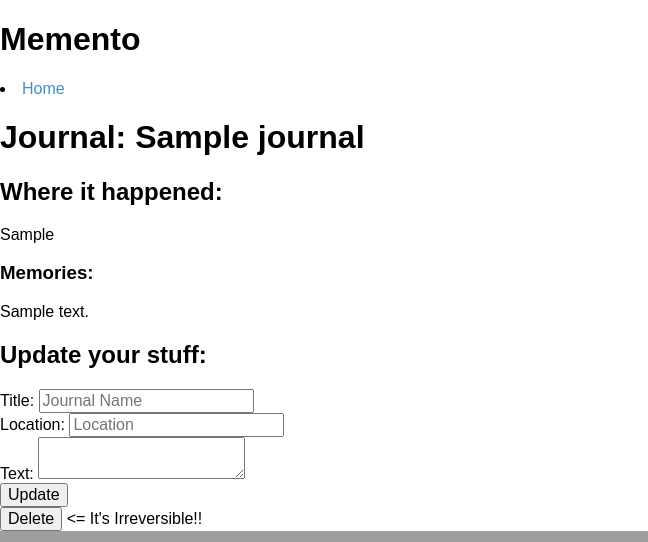
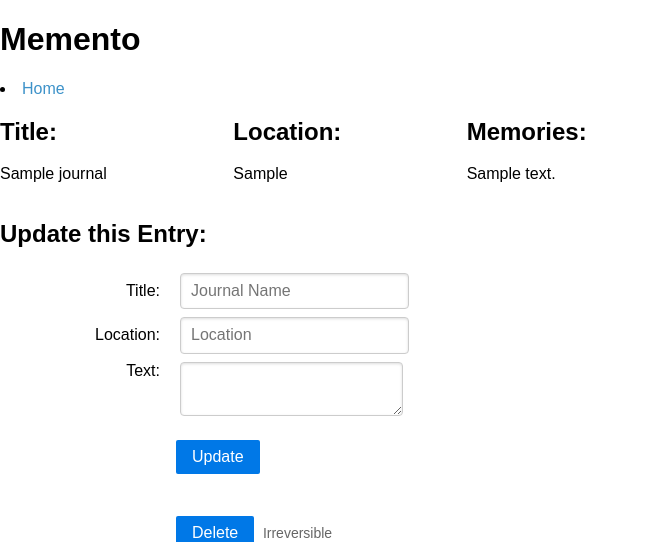
Before and after one commit to shaunl89/project-2, a Node server app: template views/journals/show.handlebars in a window 1280 px wide. Shown: the top 542 px of the page, without its empty margins (0-648 px from the left). Run offline with Node 20, Linux system fonts and the light colour scheme; tables that the repository leaves empty hold one stand-in row (values such as "Sample post"); the template is opened without the code that fills it: values that come from a table or form of the project are taken from there, most other values are stand-ins (such as "Sample title", 1, 10 or a date in 2020); some libraries are stand-ins or nearby versions; grey boxes are pictures that could not be loaded.

Commit message:
added css framework

```diff
--- a/public/css/style.css
+++ b/public/css/style.css
@@ -12,6 +12,11 @@ a:focus {
     text-decoration: underline;
 }
 
+header {
+  margin: 0 100px;
+}
+
 body {
-  margin: 20;
+  min-width: 500px;
+  max-width: 700px;
 }
--- a/views/journals/show.handlebars
+++ b/views/journals/show.handlebars
@@ -1,39 +1,58 @@
-<h1>Journal: {{journal.name}}</h1>
+<div class="pure-g">
 
-<h2>Where it happened: </h2>
-<p>{{journal.location}}</p>
+  <div class="pure-u-1-3">
+    <h2>Title:</h2>
+    <p> {{journal.name}}</p>
+  </div>
 
-<h3>Memories:</h3>
-<p>{{journal.text}}</p>
+  <div class="pure-u-1-3">
+    <h2>Location: </h2>
+    <p>{{journal.location}}</p>
+  </div>
 
-<h2>Update your stuff:</h2>
+  <div class="pure-u-1-3">
+    <h2>Memories:</h2>
+    <p>{{journal.text}}</p>
+  </div>
+
+</div>
+
+
+<h2 class="pure-u-1">Update this Entry:</h2>
 
 {{ flash }}
 
-<form action="/journals/{{journal.id}}?_method=PUT" method="post">
-  <div class="form-group">
-    <label>Title:
+<form class="pure-form pure-form-aligned" action="/journals/{{journal.id}}?_method=PUT" method="post">
+  <fieldset>
+    <div class="pure-control-group">
+      <label>Title:</label>
       <input type="text" name="update[name]" placeholder="Journal Name">
-    </label>
+    </div>
 
-    <br>
-    <label>Location:
+    <div class="pure-control-group">
+      <label>Location:</label>
       <input type="text" name="update[location]" placeholder="Location">
-    </label>
+    </div>
 
-    <br>
-    <label>Text:
+    <div class="pure-control-group">
+      <label>Text:</label>
       <textarea type="text" name="update[text]" placeholder="Your text">
       </textarea>
-    </label>
-    <br>
-    <button>Update</button>
-  </div>
+    </div>
 
+      <div class="pure-controls">
+        <button class="pure-button pure-button-primary">Update</button>
+      </div>
+  </fieldset>
 </form>
 
-<form action="/journals/{{journal.id}}?_method=delete" method="post">
-  <button>Delete</button> <= It's Irreversible!!
+<form class="pure-form pure-form-aligned" action="/journals/{{journal.id}}?_method=delete" method="post">
+  <fieldset>
+    <div class="pure-controls">
+      <button class="pure-button pure-button-primary">Delete</button>
+      <span class="pure-form-message-inline">Irreversible</span>
+    </div>
+  </fieldset>
 </form>
 
 <div id='map2'></div>
--- a/views/layouts/main.handlebars
+++ b/views/layouts/main.handlebars
@@ -4,14 +4,16 @@
     <meta charset="utf-8">
     <title>project-2</title>
 
+    <link rel="stylesheet" href="https://unpkg.com/purecss@1.0.0/build/pure-min.css" integrity="sha384-nn4HPE8lTHyVtfCBi5yW9d20FjT8BJwUXyWZT9InLYax14RDjBj46LmSztkmNP9w" crossorigin="anonymous">
+
     <link rel="stylesheet" href="/css/style.css">
-    <link rel="stylesheet" href="/css/pure.css">
+    {{!-- <link rel="stylesheet" href="/css/pure.css"> --}}
   </head>
 
   <body>
-    <div class="sidebar pure-u-1">
+    <div class="splash-container">
 
-    <h1>Memento</h1>
+      <h1 class="brand-title">Memento</h1>
 
       {{#if user}}
       <li>
--- a/views/users/profile.handlebars
+++ b/views/users/profile.handlebars
@@ -8,6 +8,6 @@
 
 <h2>Welcome to your profile!</h2>
 
-<a href="/journals">Journals Here!</a>
+<a href="/journals">Create and view your entries here!</a>
 
 {{/if}}
```
Also changed, not shown: views/journals/index.handlebars (+35 -19 lines), views/users/login.handlebars (+16 -12 lines), views/users/signup.handlebars (+21 -19 lines). Lines whose indentation alone changed are shown as unchanged.
